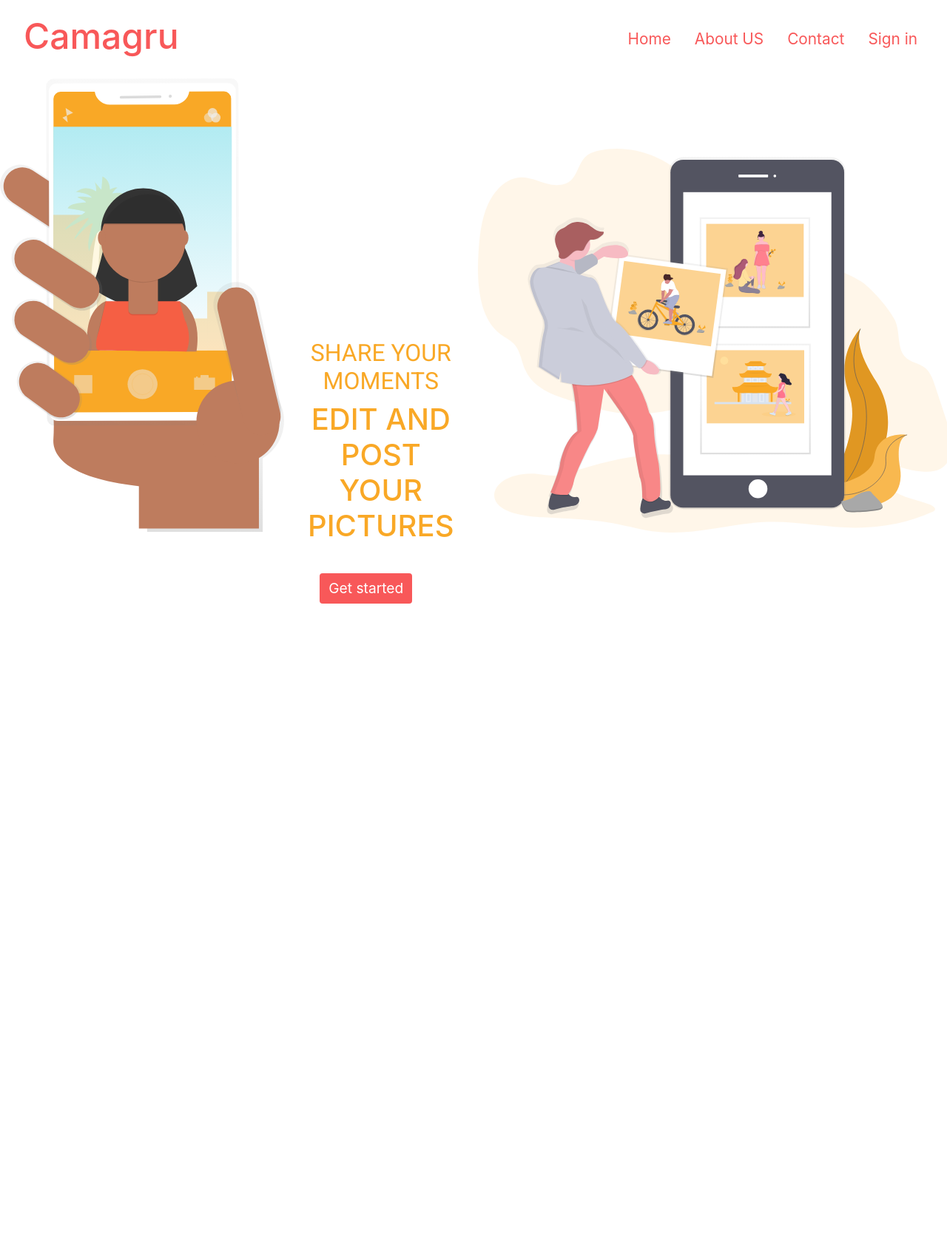
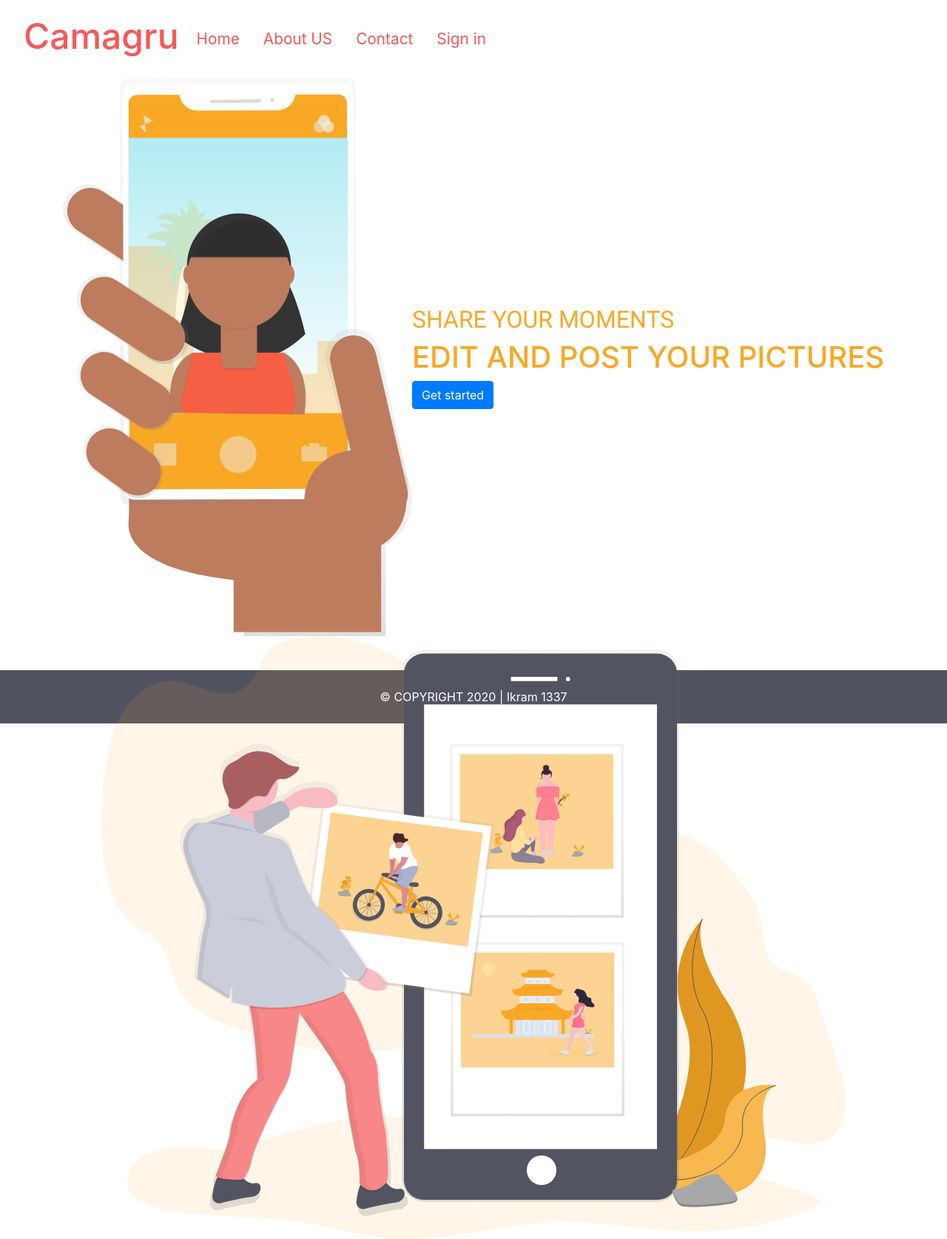
Before and after one commit to ikramkharbouch/Camagru, a PHP site: page / in a window 1280 px wide. Shown: the whole page at 74% size. Before the commit the page ends 816 px from the top, so only its background shows below. Run offline with PHP 8.4, Linux system fonts and the light colour scheme.

Commit message:
Add footer

```diff
--- a/index.html
+++ b/index.html
@@ -1,16 +1,26 @@
 <!DOCTYPE html>
 <html lang="en">
-
   <head>
-    <meta charset="UTF-8">
-    <meta name="viewport" content="width=device-width, initial-scale=1.0">
-    <meta http-equiv="X-UA-Compatible" content="ie=edge">
+    <meta charset="UTF-8" />
+    <meta name="viewport" content="width=device-width, initial-scale=1.0" />
+    <meta http-equiv="X-UA-Compatible" content="ie=edge" />
     <title>Camagru</title>
-    <link rel="icon" href="assets/Camagru-favicon.png">
-    <link rel="stylesheet" href="styles/main.css">
-    <link href="https://fonts.googleapis.com/css?family=Roboto&display=swap" rel="stylesheet">
-    <link href="https://fonts.googleapis.com/css?family=Raleway&display=swap" rel="stylesheet">
-    <link rel="stylesheet" href="https://stackpath.bootstrapcdn.com/bootstrap/4.4.1/css/bootstrap.min.css" integrity="sha384-Vkoo8x4CGsO3+Hhxv8T/Q5PaXtkKtu6ug5TOeNV6gBiFeWPGFN9MuhOf23Q9Ifjh" crossorigin="anonymous">
+    <link rel="icon" href="assets/Camagru-favicon.png" />
+    <link rel="stylesheet" href="styles/main.css" />
+    <link
+      href="https://fonts.googleapis.com/css?family=Roboto&display=swap"
+      rel="stylesheet"
+    />
+    <link
+      href="https://fonts.googleapis.com/css?family=Raleway&display=swap"
+      rel="stylesheet"
+    />
+    <link
+      rel="stylesheet"
+      href="https://stackpath.bootstrapcdn.com/bootstrap/4.4.1/css/bootstrap.min.css"
+      integrity="sha384-Vkoo8x4CGsO3+Hhxv8T/Q5PaXtkKtu6ug5TOeNV6gBiFeWPGFN9MuhOf23Q9Ifjh"
+      crossorigin="anonymous"
+    />
   </head>
 
   <body>
@@ -35,17 +45,38 @@
         </div>
       </nav>
     </header>
-    <section class="main">
-        <img src="assets/selfie.svg" class="img-fluid one" alt="Responsive image">
-        <div class="content">
+
+    <div class="container-fluid vh-100">
+      <div class="d-flex flex-wrap justify-content-center align-items-center">
+        <div class="">
+          <img
+            src="assets/selfie.svg"
+            class="img-fluid one"
+            alt="Responsive image"
+          />
+        </div>
+
+        <div class="mt-5 mb-5">
           <h2>SHARE YOUR MOMENTS</h2>
           <h1>EDIT AND POST YOUR PICTURES</h1>
-            <a class="btn btn-primary" href="forms/signup.php" role="button">Get started</a>
+          <a class="btn btn-primary" href="forms/signup.php" role="button"
+            >Get started</a
+          >
         </div>
-        <img src="assets/organize-photos.svg" class="img-fluid two" alt="Responsive image">
-    </section>
+
+        <div class="">
+          <img
+            src="assets/organize-photos.svg"
+            class="img-fluid two"
+            alt="Responsive image"
+          />
+        </div>
+      </div>
+    </div>
     <footer>
+      <div class="p-4 foot">
+        <span class="center">&copy COPYRIGHT 2020 | Ikram 1337</span>
+      </div>
     </footer>
   </body>
-
 </html>
--- a/styles/main.css
+++ b/styles/main.css
@@ -14,33 +14,12 @@
     padding-left: 1rem;
 }
 
-nav .navbar-collapse {
-    display: flex;
-    align-items: flex-end;
-    justify-content: flex-end;
-}
-
 nav ul {
     font-size: 1.3rem;
 }
 
 nav ul li {
     padding-right: 1rem;
-}
-
-.one {
-    width: 30%;
-    height: 100%;
-    flex: 2;
-}
-
-.two {
-    width: 50%;
-    height: 100%;
-    float: right;
-    padding-bottom: 10%;
-    flex: 1.5;
-    align-self: flex-end;
 }
 
 h1,
@@ -50,11 +29,6 @@
 
 h2 {
     font-family: 'Roboto';
-}
-
-.main {
-    display: flex;
-    align-items: flex-start;
 }
 
 .content {
@@ -90,3 +64,9 @@
     color: white;
     text-decoration: none;
 }
+
+.foot {
+    background-color: #525361;
+    color: white;
+    text-align: center;
+}
```
Also changed, not shown: 1 other file. Lines whose indentation alone changed are shown as unchanged.
